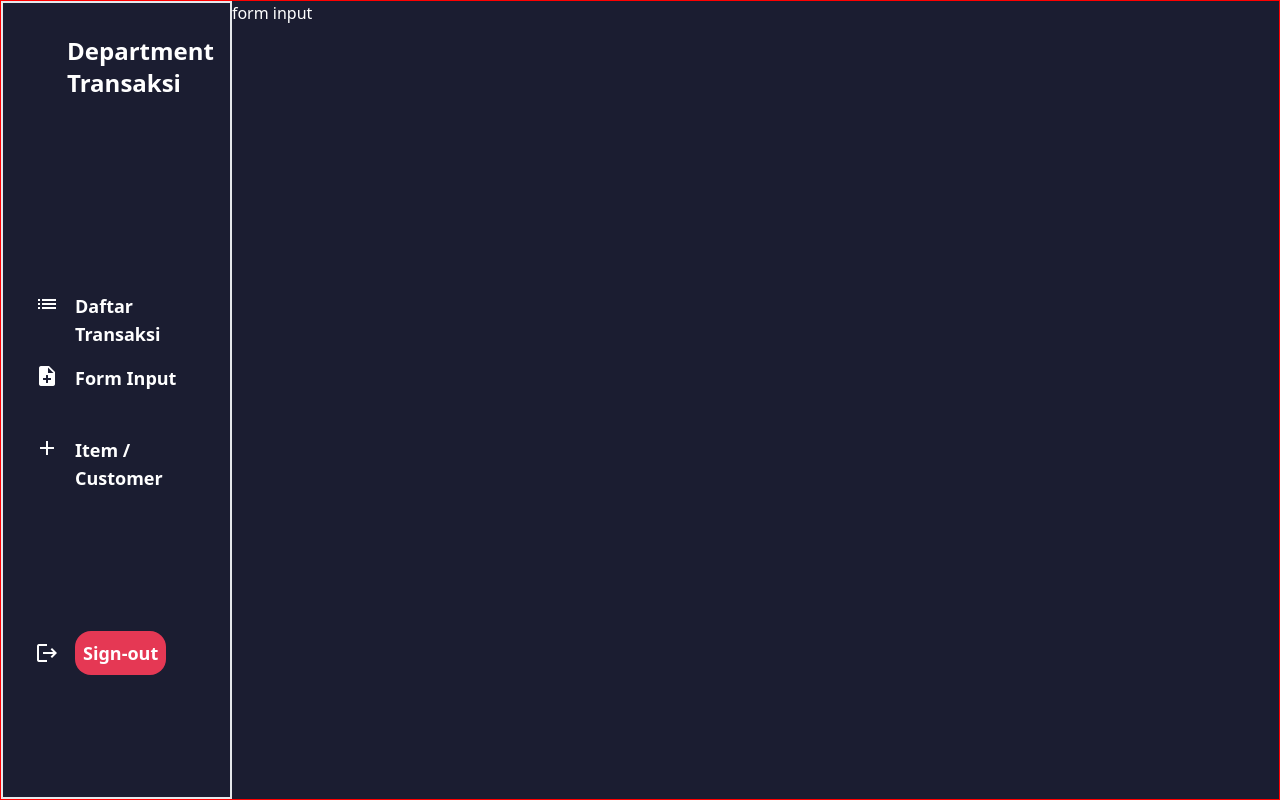
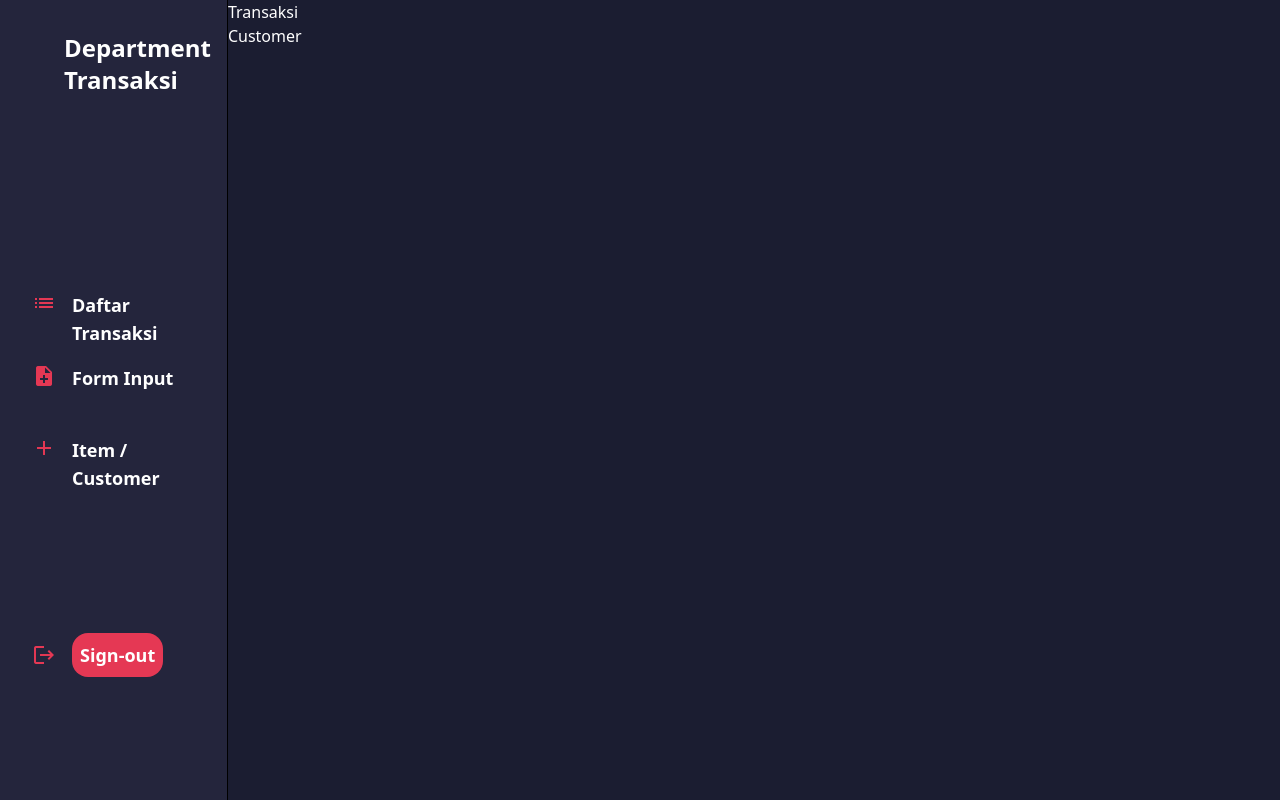
Before and after one commit to kurniadikevin/mts_test_transaksi_frontend, a Next.js app: page /form-input in a window 1280 px wide. Built offline with nearby package versions, Linux system fonts and the light colour scheme.

Commit message:
update commit

```diff
--- a/src/components/dashboard.tsx
+++ b/src/components/dashboard.tsx
@@ -7,28 +7,28 @@ export default function Dashboard(){
     const { push } = useRouter();
 
     return(
-        <div id="dashboard-component" className="border-2 pl-8 pr-4">
+        <div id="dashboard-component" className=" pl-8 pr-4">
             <div id='dash-title'  className="flex justify-center
             items-start font-bold  pl-8  pt-8 text-2xl">
                 Department Transaksi
             </div>
             <div className="flex justify-start items-start font-bold text-lg cursor-pointer gap-4"
             onClick={()=> push('/')}>
-                <span className="material-icons">list</span>
+                <span className="material-icons text-[color:var(--button)]">list</span>
                 <div id='dash-select'>Daftar Transaksi</div>
             </div>
             <div className="flex justify-start items-start font-bold text-lg cursor-pointer gap-4"
             onClick={()=> push('/form-input')}>
-                <span className="material-icons">note_add</span>
+                <span className="material-icons text-[color:var(--button)]">note_add</span>
                 <div id='dash-select'>Form Input</div>
             </div>
             <div className="flex justify-start items-start font-bold text-lg cursor-pointer gap-4">
-                <span className="material-icons">add</span>
+                <span className="material-icons text-[color:var(--button)]" >add</span>
                 <div id='dash-select'>Item / Customer</div>
             </div>
             <div className="flex justify-start  items-center font-bold text-lg cursor-pointer gap-4"
             onClick={()=> push('/sign-page')}>
-            <span className="material-icons">logout</span>
+            <span className="material-icons text-[color:var(--button)]">logout</span>
                 <div id='dash-select' className="bg-[color:var(--button)] w-30 h-15 p-2
                 rounded-2xl font-bold flex justify-start items-center">
                     Sign-out</div>
--- a/src/pages/form-input.tsx
+++ b/src/pages/form-input.tsx
@@ -4,7 +4,14 @@ export default function FormInput(){
     return(
         <div id="page">
             <Dashboard/>
-            <div>form input</div>
+            <div>
+                <div>
+                    <div>Transaksi</div>
+                </div>
+                <div>
+                    <div>Customer</div>
+                </div>
+            </div>
         </div>
     )
 }
--- a/src/pages/index.tsx
+++ b/src/pages/index.tsx
@@ -6,16 +6,19 @@ import axios from 'axios';
 export default function Home() {
 
   const [data,setData]= useState<any>([]);
+  const [searchInput,setSearchInput]= useState<string>('');
+  const [dataQuery,setDataQuery]= useState<any>([]);
 
   const fetchData=async()=>{
     axios({
       method : 'GET',
       url: 'http://localhost:5000/sales/all',
       headers : {  Authorization : `Bearer ${localStorage.getItem("token")}`},
-      withCredentials: true
+
     }).then((res)=>{
       console.log(res.data);
-      setData(res.data)
+      setData(res.data);
+      setDataQuery(res.data);
     }).catch((err)=>{
       console.log(err)
     })
@@ -32,18 +35,41 @@ export default function Home() {
     });
   }
 
+  const queryOnInputChange=()=>{
+    let resultData=data.filter((item :any)=>{
+      if(item.kode){
+      return  ((item.kode).toLowerCase()).includes(searchInput.toLowerCase());
+      }
+    })
+    setDataQuery(resultData)
+  }
+
   useEffect(()=>{
     fetchData()
   },[])
+
+  useEffect(()=>{
+    queryOnInputChange()
+  },[searchInput])
 
   return (
     <div id="page">
       <Dashboard/>
       <div id="main" className="p-20">
         <div className=" items-center justify-center">
-         <div className="font-bold">Daftar transaksi</div>
-         <div>
-         <div className="grid grid-cols-9 border-2 font-bold bg-[color:var(--button)]">
+         <div id='home-head' className="flex justify-between pb-2">
+          <div className="font-bold text-xl">Daftar transaksi</div>
+          <div className="flex gap-4">
+            <div className="font-bold">Cari</div>
+            <input placeholder="Kode" className="px-2 text-[color:var(--text-input)]"
+           value={searchInput}  onChange={(e)=>{ setSearchInput(e.target.value)}}
+           >
+           </input>
+         </div>
+         </div>
+
+         <div id="home-body">
+         <div id="table-cont" className="grid grid-cols-9 border-2 font-bold bg-[color:var(--button)]">
                 <div>No</div>
                 <div>Kode</div>
                 <div>Tanggal</div>
@@ -54,10 +80,10 @@ export default function Home() {
                 <div>Ongkir</div>
                 <div>Total bayar</div>
               </div>
-          {data.map((item : any,index : any)=>{
+          {dataQuery.map((item : any,index : any)=>{
             return(
-              <div className="grid grid-cols-9 border-2 bg-[color:var(--component)]">
-                <div>{index}</div>
+              <div id="table-cont" className="grid grid-cols-9 border-2 bg-[color:var(--component)]">
+                <div>{index+1}</div>
                 <div>{item.kode}</div>
                 <div>{showDate(item.tgl)}</div>
                 <div>{item.cust_id.nama}</div>
--- a/src/pages/sign-page.tsx
+++ b/src/pages/sign-page.tsx
@@ -8,7 +8,6 @@ export default function SignPage (){
 const [type,setType]= useState<string>('Sign-in');
 const [username,setUsername]= useState<string>('');
 const [password,setPassword]= useState<string>('');
-const [currentUsername,setCurrentUsername]= useState<string>('');
 const { push } = useRouter();
 
 const highlightSelectType=()=>{
@@ -22,26 +21,15 @@ const highlightSelectType=()=>{
     otherElement.style.fontWeight='400';
 }
 
-/* const checkForAdminOnSignUp=()=>{
-  if(type === 'Sign-up'){
-    const currentUserData :any = localStorage.getItem('session-data');
-    if(currentUserData?.username !== 'admin0'){
-        alert('You need to login as admin0 to sign-up other user')
-        return false
-    }
- }
-} */
 
 const getCurrentSignedSession=()=>{
     const currentUserData :any = localStorage.getItem('session-data');
     if(currentUserData){
     const data= JSON.parse(currentUserData)
-    setCurrentUsername(data.username);
     }
 }
 
 const signing= async(input:string)=>{
-    /* if(checkForAdminOnSignUp() === false){return} */
     let urlExt;
     input === 'Sign-up' ? urlExt = 'sign-up' : urlExt= 'sign-in';
     axios({
@@ -50,8 +38,7 @@ const signing= async(input:string)=>{
         username: username,
         password: password,
       },
-      withCredentials: true,
-      /* headers : {  Authorization : `Bearer ${localStorage.getItem("token")}`}, */
+
       url: `http://localhost:5000/user/${urlExt}`,
     }).then((res) => {
       if(res.data === 'No User Exists'){
@@ -65,21 +52,11 @@ const signing= async(input:string)=>{
     });
 }
 
-const signOutFunction=()=>{
-    axios({
-        method : 'POST',
-        url : 'http://localhost:5000/user/sign-out'
-    }).then((res)=>{
-        if(res.statusText === 'OK'){
-        localStorage.clear();
-        setCurrentUsername('')
-        }
-    })
-}
+
 
 useEffect(()=>{
     highlightSelectType()
-    getCurrentSignedSession()
+    localStorage.clear();
 },[type])
 
  return(
@@ -120,10 +97,7 @@ useEffect(()=>{
                 onClick={()=>signing(type)}>
                     {type}
                 </button>
-                <button className="bg-[color:var(--button)] w-20 h-10 rounded-lg font-bold"
-                onClick={signOutFunction}>
-                    Sign-out
-                </button>
+
             </div>
          </div>
         </div>
--- a/src/styles/globals.css
+++ b/src/styles/globals.css
@@ -23,36 +23,53 @@
 
 body {
   color: var(--text);
-  background-color: var(--background-dark)
+  background-color: var(--background-dark);
+  width: 100vw;
+  height: 100vh;
+  position: fixed;
+  top: 0;
+  left: 0;
+
 }
 
 #page{
   display: grid;
   height: 100vh;
   grid-template-columns: 1fr 5fr;
-  border: 1px solid red;
+
 }
 
 #dashboard-component{
   display: grid;
   grid-template-rows: 4fr 1fr 1fr 1fr 4fr ;
+  background-color: var(--component);
+  border-right: 1px solid var(--text-input);
+}
+
+#home-body{
+  min-width: 800px;
+  overflow-x: auto;
+}
+/* ------------media query --------------------- */
+
+@media only screen and (max-width: 1200px) {
+
 }
 
 
-
-@media only screen and (max-width: 600px) {
+@media only screen and (max-width: 1200px) {
   #page {
     grid-template-columns: 1fr;
-    grid-template-rows: 10fr 1fr;
+    grid-template-rows: 15fr 1fr;
   }
   #dashboard-component{
     order: 1;
     grid-template-rows: 1fr;
-    grid-template-columns: repeat(4,1fr);
+    grid-template-columns: repeat(4, 1fr);
     padding-left:0px ;
   }
   #dashboard-component>div{
-    border: 1px solid red;
+
     justify-content: center;
     align-items: center;
   }
@@ -66,4 +83,8 @@ body {
   #main{
     order: -1;
   }
+  #home-head{
+    flex-direction: column;
+  }
+
 }
```
